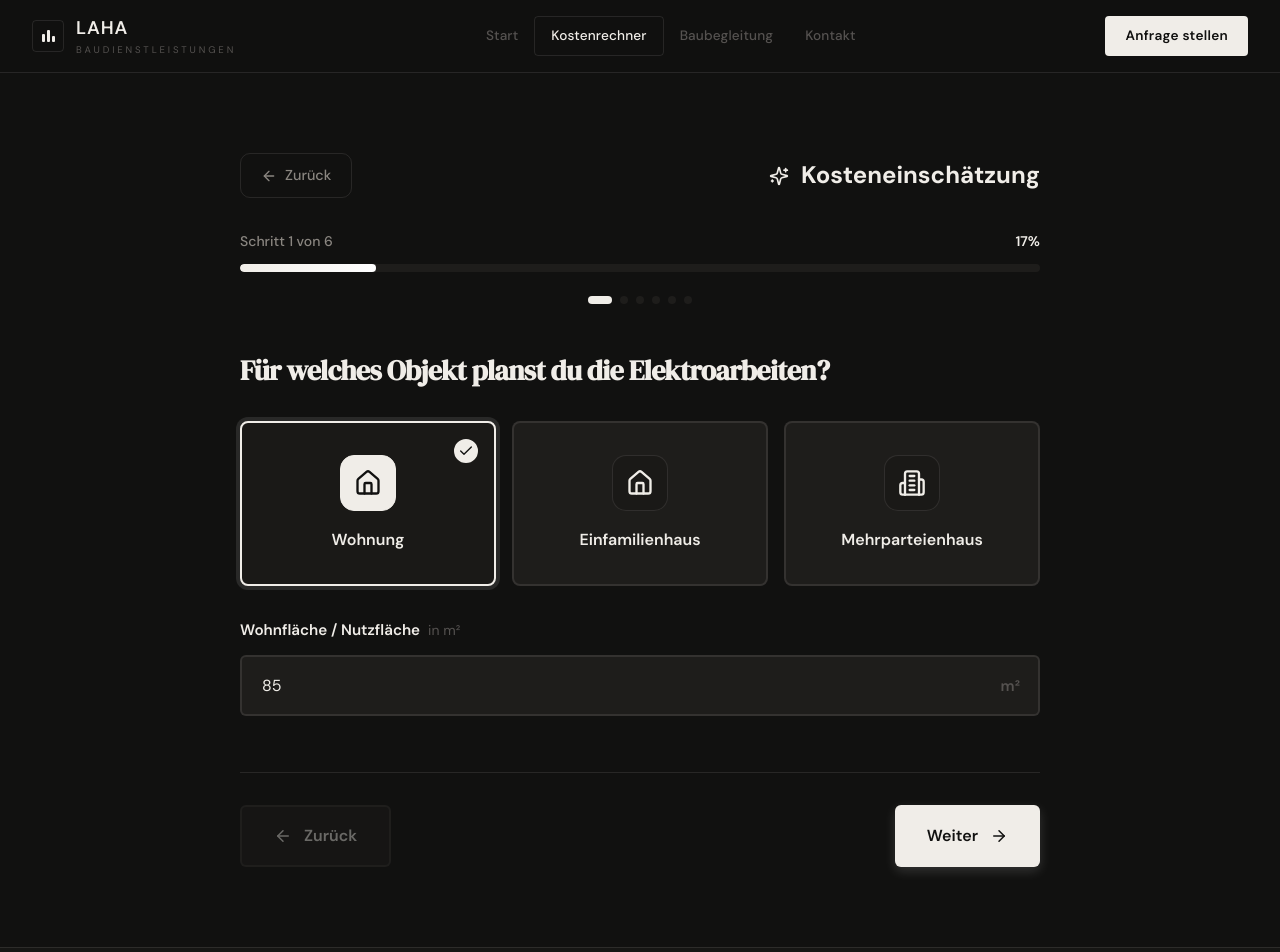
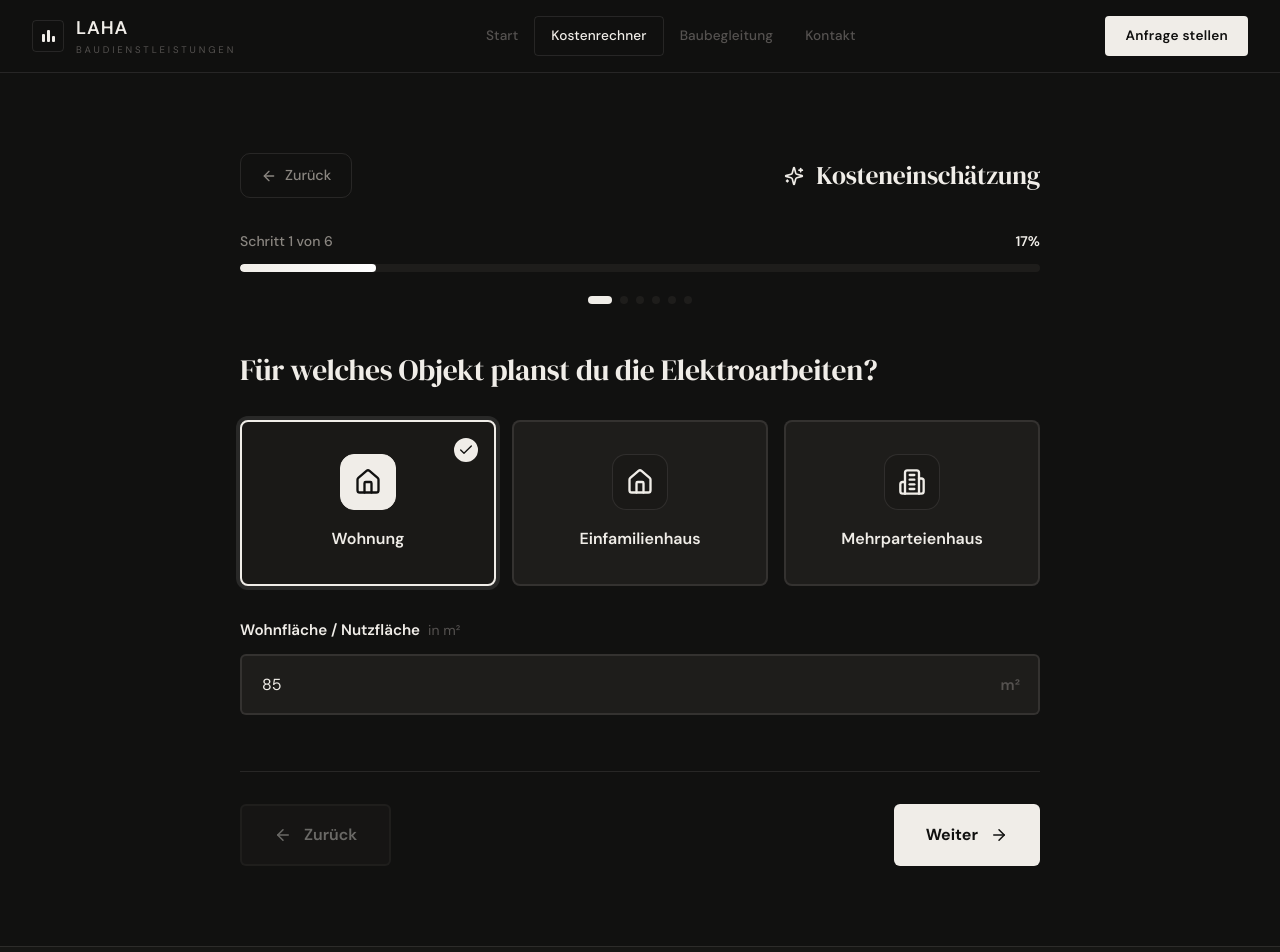
Before and after one commit to SoniPB96/LahaBauTest, a React (Vite) app: page /rechner in a window 1280 px wide. Shown: the top 952 px of the page. Built offline with nearby package versions, Linux system fonts and the light colour scheme.

Commit message:
Update modern-calculator.css

```diff
--- a/src/components/calculator/modern-calculator.css
+++ b/src/components/calculator/modern-calculator.css
@@ -48,9 +48,11 @@
   display: flex;
   align-items: center;
   gap: 0.75rem;
-  font-size: 1.5rem;
-  font-weight: 700;
+  font-family: 'DM Serif Display', Georgia, serif;
+  font-weight: 400;
+  font-size: 1.6rem;
   color: var(--text-primary);
+  letter-spacing: -0.01em;
 }
 
 .calc-title svg {
@@ -167,12 +169,13 @@
 }
 
 .calc-step-title {
-  font-size: 1.75rem;
-  font-weight: 700;
+  font-family: 'DM Serif Display', Georgia, serif;
+  font-weight: 400;
+  font-size: 1.85rem;
   color: var(--text-primary);
   margin-bottom: 2rem;
-  line-height: 1.3;
-  letter-spacing: -0.02em;
+  line-height: 1.2;
+  letter-spacing: -0.01em;
 }
 
 /* ===== OBJECT GRID ===== */
@@ -667,10 +670,22 @@
 /* ===== RESULT CARD ===== */
 .calc-result-card {
   background: linear-gradient(135deg, var(--bg-tertiary), var(--bg-card));
-  border: 2px solid var(--border-primary);
+  border: 1px solid var(--border-primary);
   border-radius: var(--radius-lg);
   padding: 2rem;
   margin-bottom: 2rem;
+  position: relative;
+  overflow: hidden;
+  box-shadow: 0 16px 48px rgba(0, 0, 0, 0.4);
+}
+.calc-result-card::before {
+  content: '';
+  position: absolute;
+  top: 0;
+  left: 0;
+  right: 0;
+  height: 3px;
+  background: var(--border-primary);
 }
 
 .calc-result-header {
@@ -683,8 +698,10 @@
 .calc-result-icon {
   padding: 1rem;
   background: var(--accent-primary);
-  color: var(--bg-primary);
+  color: #111110;
   border-radius: 14px;
+
+  flex-shrink: 0;
 }
 
 .calc-result-main {
@@ -693,16 +710,18 @@
 
 .calc-result-label {
   display: block;
-  font-size: 0.95rem;
-  color: var(--text-tertiary);
+  font-size: 0.72rem;
+  color: var(--accent-text);
   margin-bottom: 0.75rem;
   text-transform: uppercase;
-  letter-spacing: 0.05em;
+  letter-spacing: 1.5px;
+  font-weight: 600;
 }
 
 .calc-result-price {
-  font-size: 2.5rem;
-  font-weight: 700;
+  font-family: 'DM Serif Display', Georgia, serif;
+  font-weight: 400;
+  font-size: 2.8rem;
   color: var(--text-primary);
   letter-spacing: -0.02em;
   line-height: 1;
@@ -870,14 +889,15 @@
 
 .calc-btn-primary {
   background: var(--accent-primary);
-  color: var(--bg-primary);
-  box-shadow: 0 4px 12px rgba(255, 255, 255, 0.15);
+  color: #111110;
+  font-weight: 700;
+
 }
 
 .calc-btn-primary:hover {
   background: var(--accent-secondary);
   transform: translateY(-2px);
-  box-shadow: 0 8px 20px rgba(255, 255, 255, 0.2);
+
 }
 
 /* ===== RESPONSIVE ===== */
```
